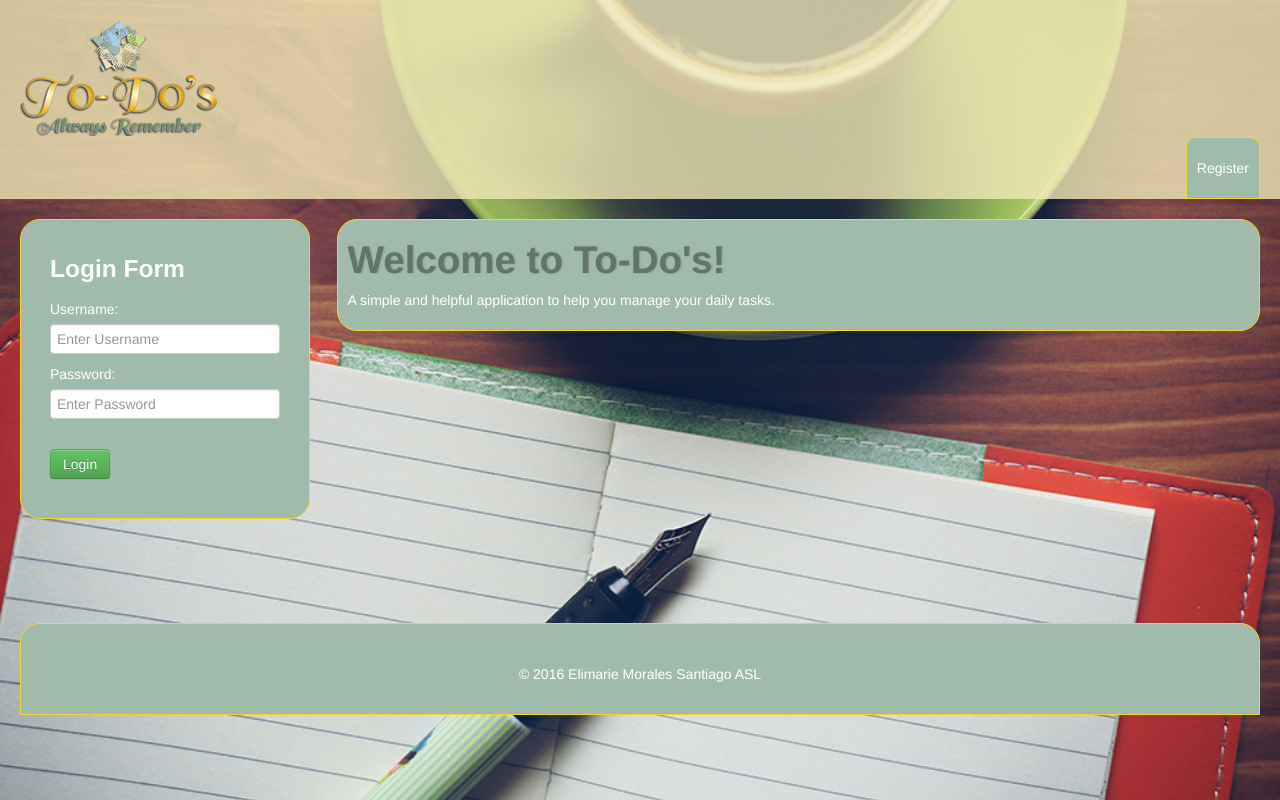
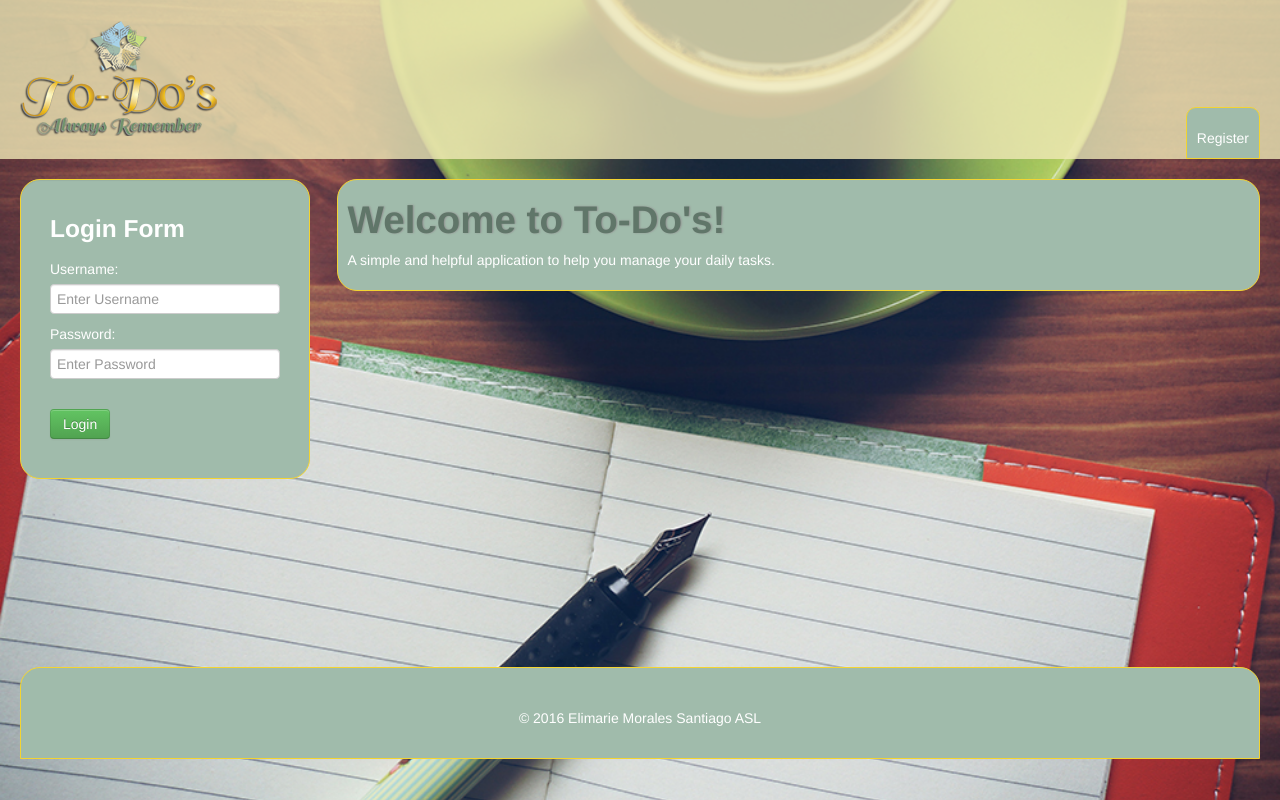
Before and after one commit to emosa/todo-app-assignment1, a CodeIgniter app: page /database/home/index in a window 1280 px wide. Run offline with CodeIgniter, Linux system fonts and the light colour scheme; some libraries are stand-ins or nearby versions.

Commit message:
deleted
All comments

```diff
--- a/app/controllers/home.php
+++ b/app/controllers/home.php
@@ -13,11 +13,8 @@ class Home extends CI_Controller
         if ($this->session->userdata('logged_in'))
         {
 
-            // Get the logged in users id
-
             $user_id = $this->session->userdata('user_id');
 
-            // Get all lists from the model
 
             $data['lists'] = $this->List_model->get_all_lists($user_id);
             $data['tasks'] = $this->Task_model->get_users_tasks($user_id);
--- a/app/models/user_model.php
+++ b/app/models/user_model.php
@@ -20,9 +20,9 @@ class User_model extends CI_Model{
 
 
     public function login_user($username,$passowrd){
-        //Secure password
+
         $enc_password = md5($passowrd);
-        //Validate
+
         $this->db->where('username',$username);
         $this->db->where('password',$enc_password);
 
--- a/app/views/home.php
+++ b/app/views/home.php
@@ -39,7 +39,6 @@ endif;
 if ($this->session->userdata('logged_in')):
     ?>
     <br />
-    <!--Display Errors-->
     <?php
     echo validation_errors('<p class="text-error">');
     ?>
@@ -56,7 +55,7 @@ if ($this->session->userdata('logged_in')):
         <?php
         echo form_input($data);
         ?>
-        <!--Submit Buttons-->
+
         <?php
         $data = array(
             "value" => "Submit",
@@ -73,6 +72,9 @@ if ($this->session->userdata('logged_in')):
         ?>
     </p>
     <br />
+    <div id="accordion">
+
+        <div>
     <h3>Latest Lists</h3>
     <table class="table table-striped" width="50%" cellspacing="5" cellpadding="5">
         <tr>
@@ -107,7 +109,8 @@ if ($this->session->userdata('logged_in')):
         endif;
         ?>
     </table>
-
+        </div>
+        <div>
     <h3>Latest Tasks</h3>
     <table class="table table-striped" width="50%" cellspacing="5" cellpadding="5">
         <tr>
@@ -146,6 +149,8 @@ if ($this->session->userdata('logged_in')):
         endif;
         ?>
     </table>
+    </div>
+    </div>
     <?php
 endif;
 ?>
--- a/app/views/layouts/main.php
+++ b/app/views/layouts/main.php
@@ -12,19 +12,24 @@
     <link href="<?php echo base_url(); ?>assets/css/logo-nav.css" rel="stylesheet" type="text/css">
 
     <script src="<?php echo base_url(); ?>assets/js/jquery-1.12.2.min.js" type="text/javascript"></script>
+    <meta property="og:image" content="http://site.name/image.jpg" />
 
 </head>
 <body>
+
 <div class="navbar navbar-light" style="background-color: rgba(240, 233, 183, 0.8);">
+
     <div class="container-fluid">
         <div class="navbar-header">
             <a class="navbar-brand" href="<?php echo base_url(); ?>">
+                <div class="card">
+                    <div class="card-content">
                 <img class="logo" src="<?php echo base_url(); ?>assets/img/logo.png" alt="logo" width=""/>
             </a>
+            </div>
         </div>
-        <!-- Collect the nav links, forms, and other content for toggling -->
-        <p class="navbar-text pull-right">
-            <!--RIGHT TOP CONTENT-->
+        </div>
+        <p class="navbar-text pull-right resized">
             <?php if($this->session->userdata('logged_in')) : ?>
                 Welcome,  <?php echo $this->session->userdata('username'); ?>
             <?php else : ?>
@@ -42,33 +47,29 @@
 
             </ul>
         </div>
-        <!-- /.navbar-collapse -->
     </div>
-    <!-- /.container -->
 </div>
 <div class="container-fluid" id="content1">
     <div class="row-fluid">
         <div class="span3">
             <div class="well sidebar-nav">
                 <div style="margin:0 0 10px 10px;">
-                    <!--SIDEBAR CONTENT-->
                     <?php $this->load->view('users/login'); ?>
                 </div>
-            </div><!--/.well -->
-        </div><!--/span-->
+            </div>
+        </div>
 
         <div class="span9">
-            <!--MAIN CONTENT-->
             <?php $this->load->view($main_content); ?>
-        </div><!--/span-->
-    </div><!--/row-->
+        </div>
+    </div>
     <hr>
 
-    <div class="footer" style=" padding-top: 44px;">
+    <div class="footer" style=" padding-top: 128px;">
         <footer class="push">
             <p>&copy; 2016 Elimarie Morales Santiago ASL</p>
         </footer>
     </div>
-</div><!--/.fluid-container-->
+</div>
 </body>
 </html>
--- a/app/views/tasks/show.php
+++ b/app/views/tasks/show.php
@@ -48,7 +48,6 @@
     <div class="addthis_sharing_toolbox"></div>
     <script type="text/javascript" src="//s7.addthis.com/js/300/addthis_widget.js#pubid=ra-5743b189cf90b7d9"></script>
 
-
 </div>
 
 <ul id="info">
--- a/assets/css/custom.css
+++ b/assets/css/custom.css
@@ -22,12 +22,6 @@ h1{
 	text-shadow: 1px 0px 2px rgba(145, 145, 145, 1);
 }
 
-socialm{
-	 position: absolute;
-     right: 50px;
-     top: 150px !important;
-     z-index: 125;
-}
 
 hr.style-seven {
     height: 30px;
@@ -36,7 +30,7 @@ hr.style-seven {
     border-width: 1px 0 0 0;
     border-radius: 20px;
 }
-hr.style-seven:before { /* Not really supposed to work, but does */
+hr.style-seven:before {
     display: block;
     content: "";
     height: 30px;
@@ -61,6 +55,11 @@ hr.style-seven:before { /* Not really supposed to work, but does */
 
 }
 
+.resized {
+    height: 20px;
+    margin-top: -30px;
+    padding-bottom: 20px;
+}
 
 h4{
 	color:#fff
@@ -80,8 +79,14 @@ h4{
 	size: 2em;
 	}
 
-input[type="file"] { padding-left: 0; }
-input[type="submit"] { width: auto; }
+input[type="file"] {
+	padding-left: 0;
+
+}
+input[type="submit"] {
+	width: auto;
+}
+
 
 .footer{
    bottom:0;
@@ -111,13 +116,16 @@ footer, .push{
 
 th, td{
 	color: #6C9965;
-	background-color:#dad9d4}
+	background-color:#dad9d4;
+}
+
 .logo{
 	padding-top: 20px;
-	padding-bottom:1px;}
+	padding-bottom:1px;
+
+}
 
 ul#actions{
-    padding:0;
     margin:0;
     float:right;
     width:180px;
@@ -174,4 +182,5 @@ ul#info li{
 }
 
 .mydiv{
-	padding-top: 20px;}
+	padding-top: 20px;
+}
```
Also changed, not shown: app/controllers/lists.php (+19 -21 lines), app/controllers/tasks.php (+2 -22 lines), app/controllers/users.php (+12 -12 lines), app/views/lists/add_list.php (+4 -4 lines), app/views/lists/edit_list.php (+4 -4 lines), app/views/tasks/add_task.php (+4 -8 lines), app/views/tasks/edit_task.php (+5 -7 lines), app/views/users/login.php (+6 -6 lines), app/views/users/register.php (+8 -8 lines), share42/share42.js (added, +2 -0 lines), assets/css/bootstrap.css, share42/icons.png (added).
